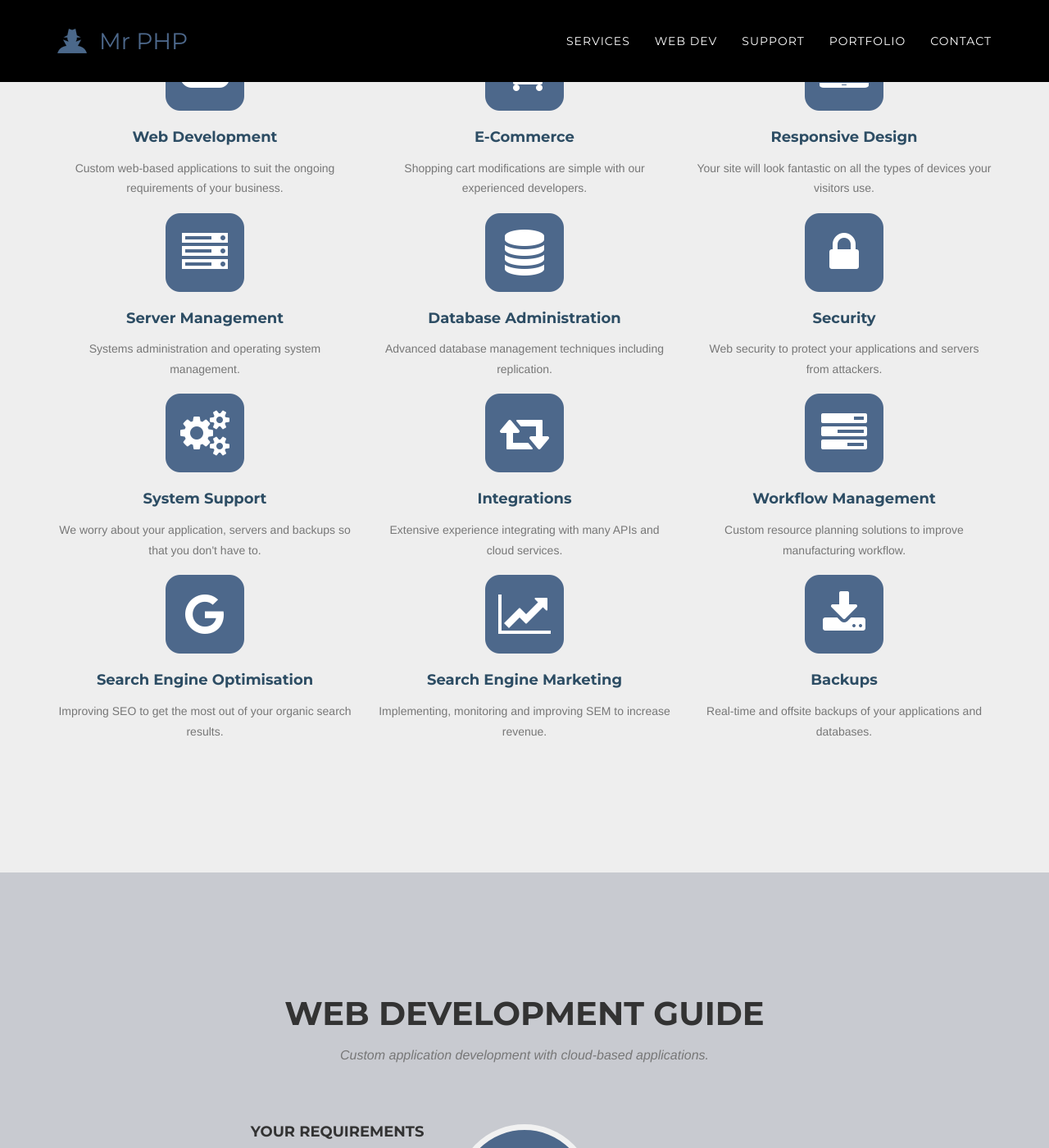
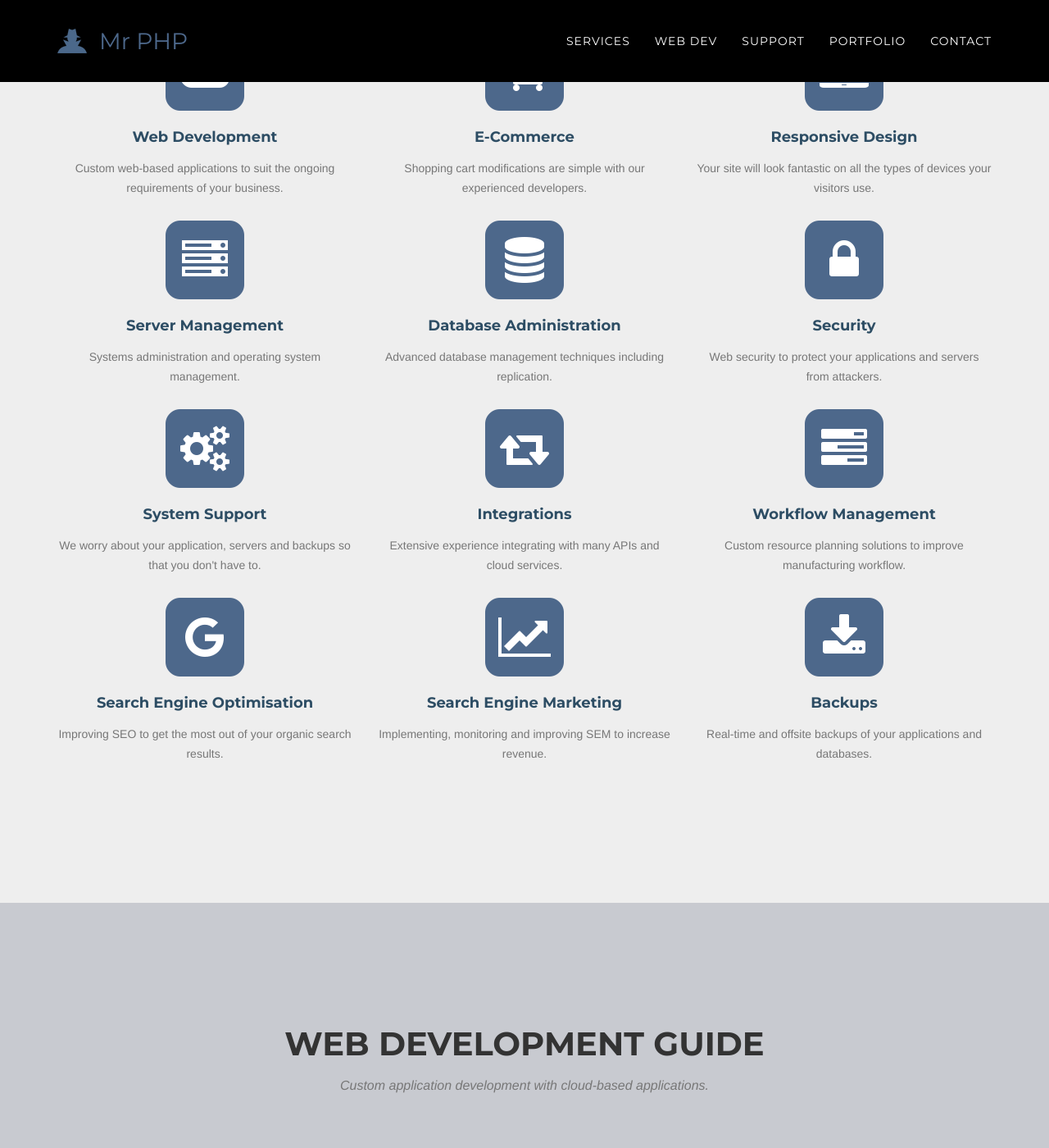
Before and after one commit to mr-php/mr-php.github.io, a Jekyll site: the page built from index.html, in a window 1280 px wide and 1400 px high, scrolled down 1385 px. Shown: the whole window at 82% size. Built offline with Jekyll 4.4.1, drawn with Linux system fonts in a browser that asks for light colours; nearby versions of some CDN libraries; some web fonts are replaced; Markdown is read by kramdown in place of the engine named in the settings.

Commit message:
Update main.css

```diff
--- a/assets/css/_/main.css
+++ b/assets/css/_/main.css
@@ -498,6 +498,10 @@ section h3.section-subheading {
     color: #2d4d64;
     margin: 15px 0;
     text-transform: none;
+}
+
+#services .service {
+    height: 230px;
 }
 
 #portfolio .portfolio-item {
```
